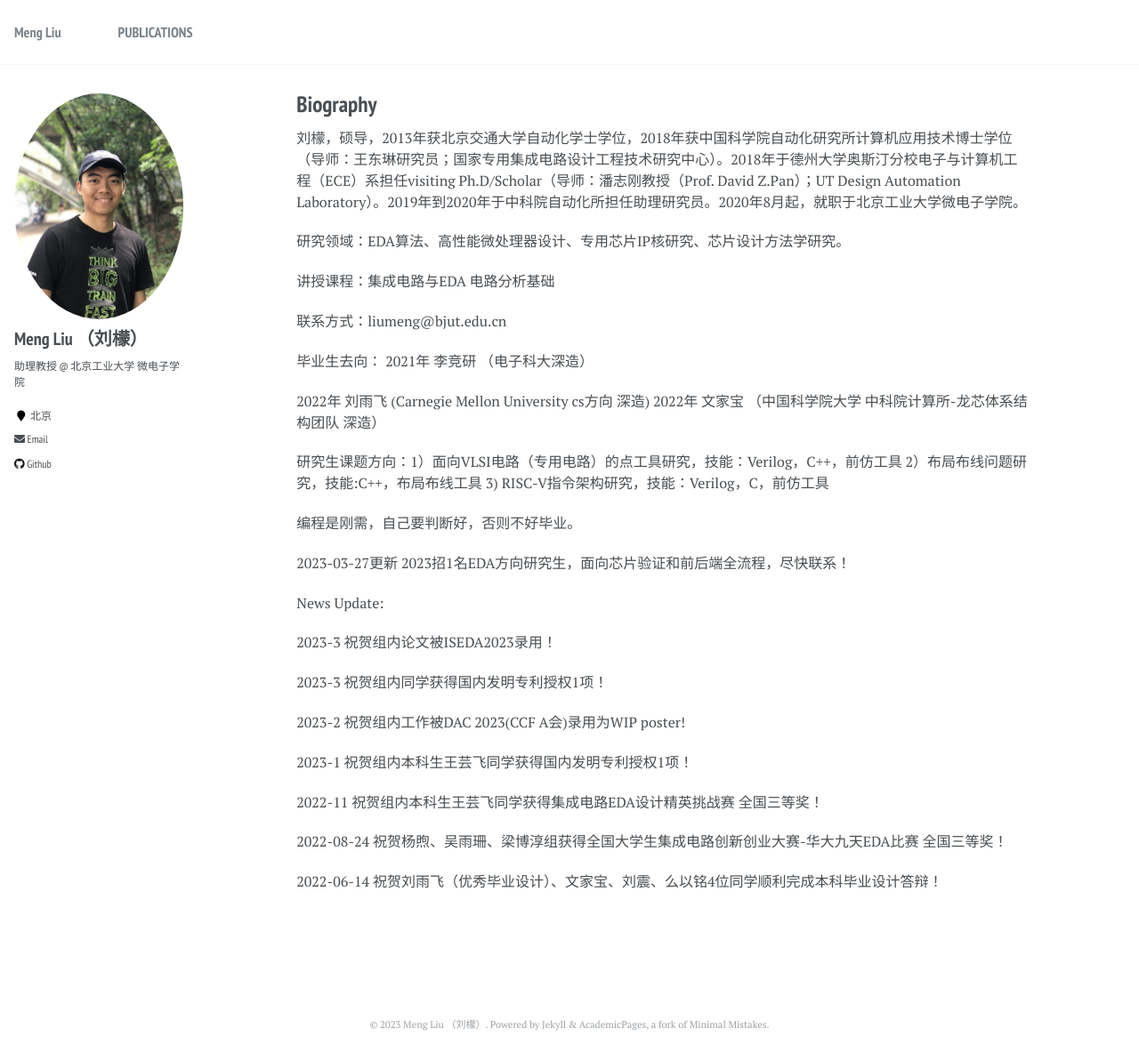
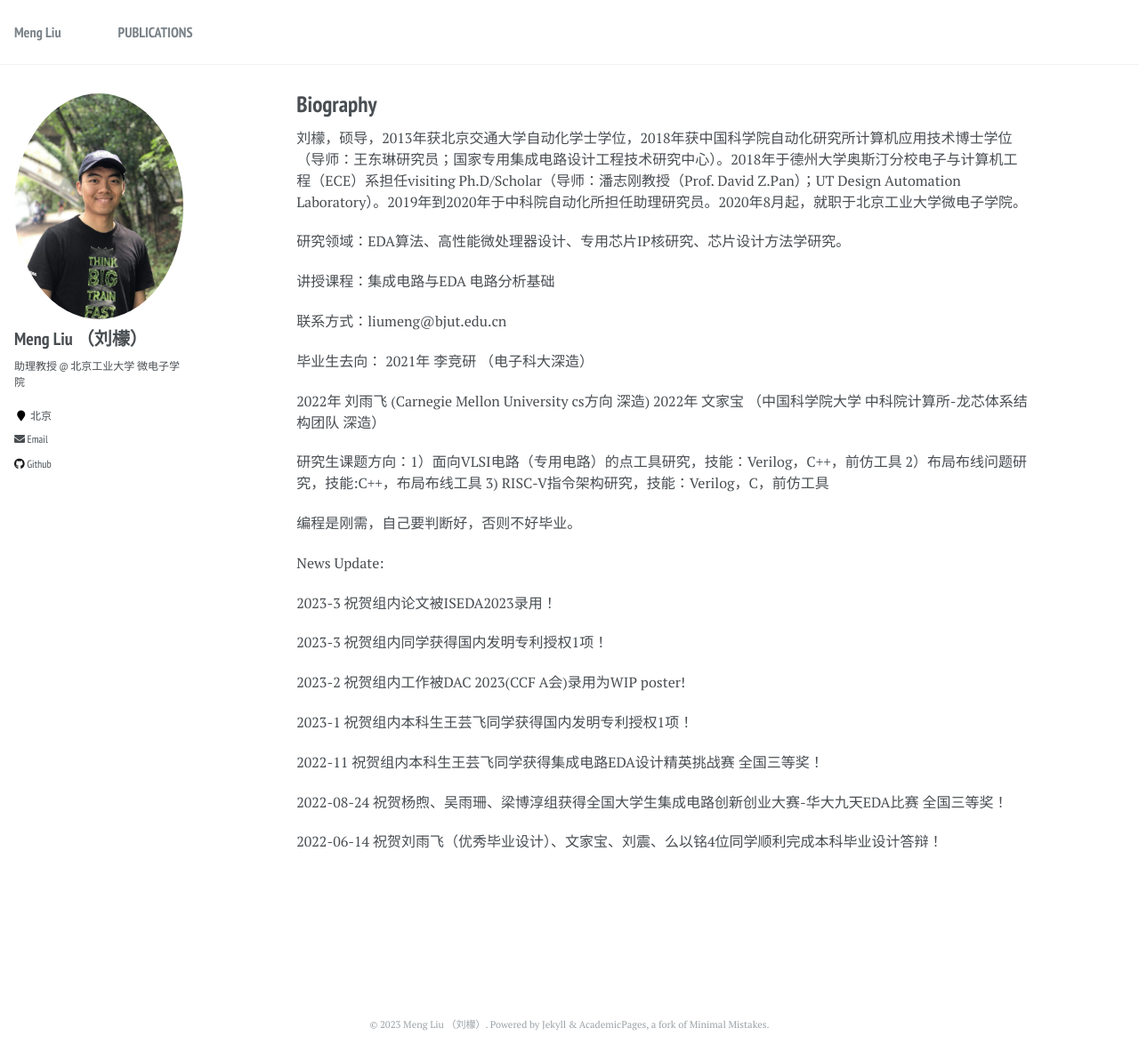
Before and after one commit to liumengbjut/liumengbjut.github.io, a Jekyll site: the page built from _pages/about.md, in a window 1280 px wide and 1192 px high. Shown: the whole window at 89% size. Built offline with Jekyll 4.4.1, drawn with Linux system fonts in a browser that asks for light colours.

Commit message:
Update about.md

```diff
--- a/_pages/about.md
+++ b/_pages/about.md
@@ -30,7 +30,6 @@ redirect_from:
 
 编程是刚需，自己要判断好，否则不好毕业。
 
-2023-03-27更新 2023招1名EDA方向研究生，面向芯片验证和前后端全流程，尽快联系！
 
 News Update:
 
```
